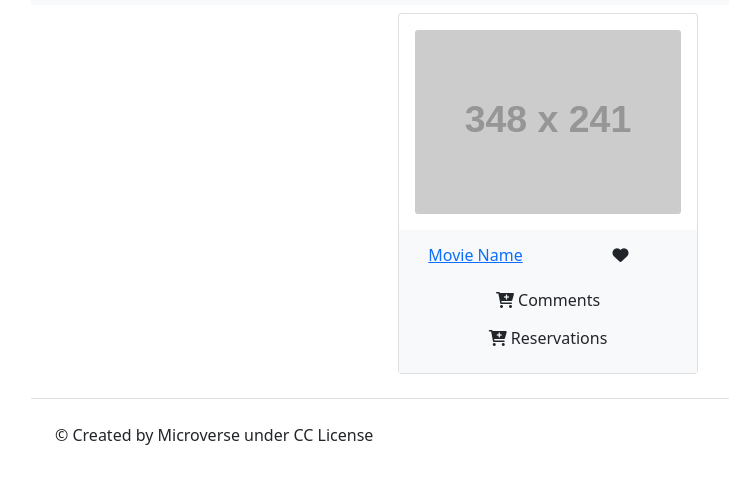
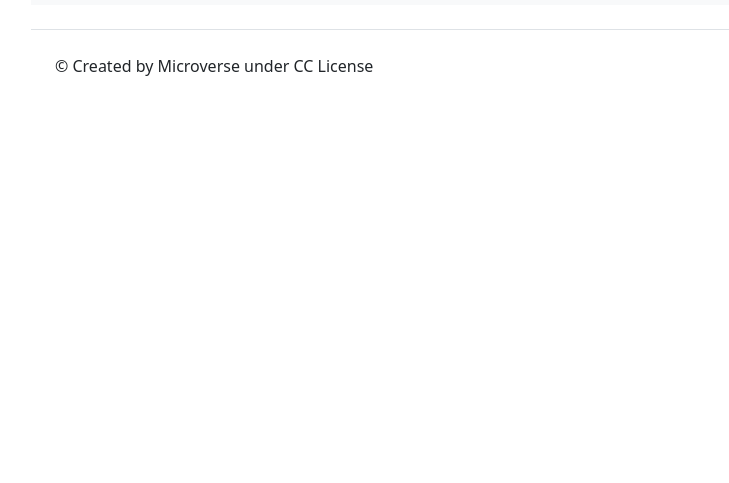
Before and after one commit to thankgodr/javascriptCapstoneProject, a website built with webpack: page src/index.html in a window 1280 px wide. Shown: the part 51-534 px from the top of the page, without its empty margins (51-780 px from the left). Built offline with nearby package versions, Linux system fonts and the light colour scheme; placeholder pictures from the web are drawn by us.

```diff
--- a/src/index.html
+++ b/src/index.html
@@ -50,48 +50,6 @@
       </nav>
     </header>
 
-    <main>
-      <div class="container d-flex justify-content-center mt-50 mb-50">
-        <div class="row">
-          <div class="col-md-4 mt-2">
-            <div class="card">
-              <div class="card-body">
-                <div class="card-img-actions">
-                  <img
-                    src="https://via.placeholder.com/348x241"
-                    class="card-img img-fluid"
-                    width="348"
-                    height="241"
-                    alt=""
-                  />
-                </div>
-              </div>
-              <div class="card-body bg-light text-center">
-                <div class="mb-2 row">
-                  <div class="col-md-6">
-                    <h6 class="font-weight-semibold mb-2">
-                      <a href="#" class="text-default mb-2" data-abc="true">Movie Name</a>
-                    </h6>
-                  </div>
-                  <div class="col-md-6">
-                    <h6 class="font-weight-semibold mb-2">
-                      <i class="fa fa-heart love"></i>
-                    </h6>
-                  </div>
-                </div>
-                <button type="button" class="btn bg-cart">
-                  <i class="fa fa-cart-plus mr-2"></i> Comments
-                </button>
-                <button type="button" class="btn bg-cart">
-                  <i class="fa fa-cart-plus mr-2"></i> Reservations
-                </button>
-              </div>
-            </div>
-          </div>
-        </div>
-      </div>
-    </main>
-
     <footer>
       <div class="d-flex justify-content-between py-4 my-4 border-top">
         <p class="mx-4">&copy; Created by Microverse under CC License</p>
```
Also changed, not shown: src/js/model/movies.js (added, +17 -0 lines).
